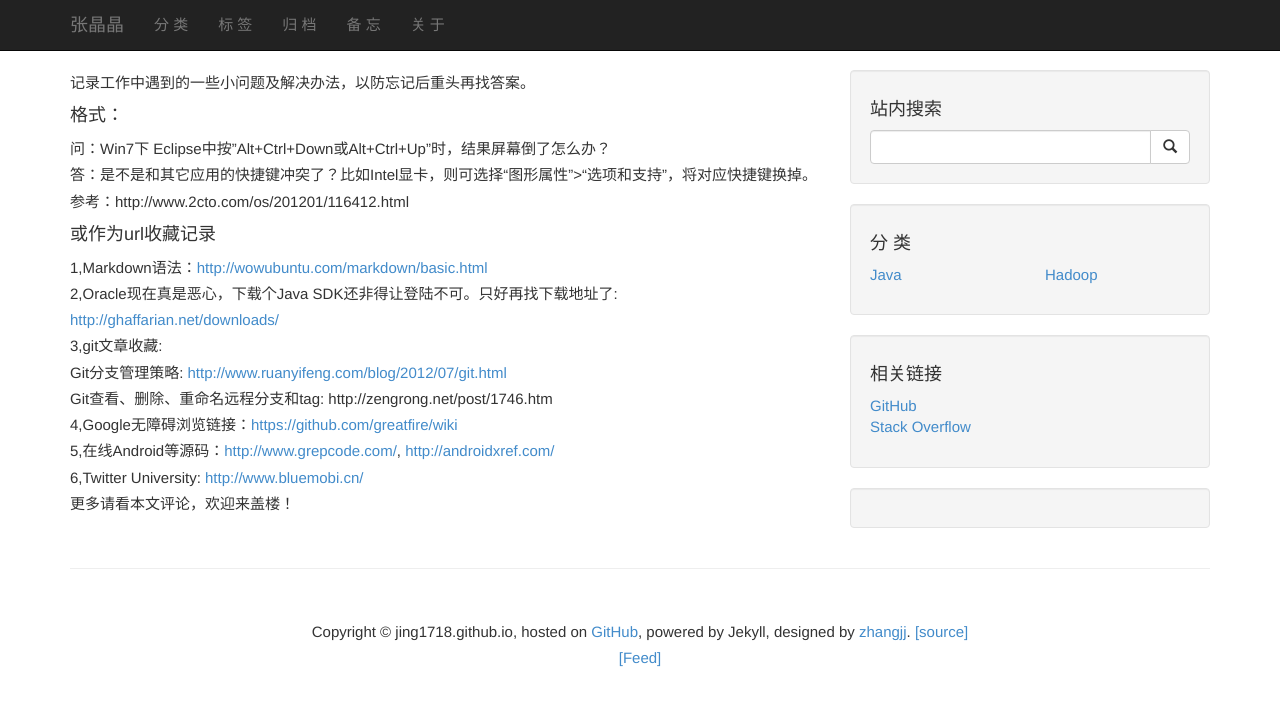
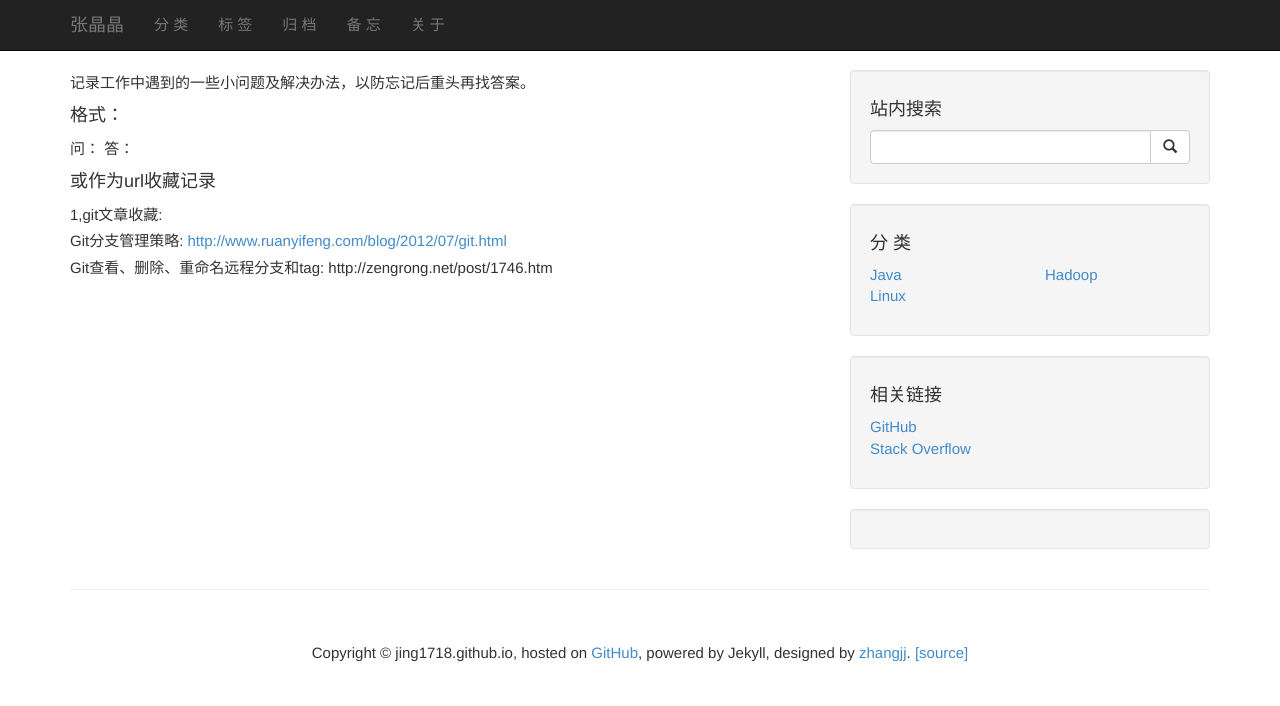
Before and after one commit to jing1718/jing1718.github.io, a Jekyll site: the page built from faqs.md, in a window 1280 px wide. Shown: the top 706 px of the page. Built offline with Jekyll 4.4.1, drawn with Linux system fonts in a browser that asks for light colours; Markdown is read by kramdown in place of the engine named in the settings; comment, search, counter and statistics services are not loaded.

Commit message:
第一篇博客

```diff
--- a/_includes/categories.html
+++ b/_includes/categories.html
@@ -3,6 +3,11 @@
                   <li>
                     <a href="/categories.html#java">
                       Java
+                    </a>
+                  </li>
+                  <li>
+                    <a href="/categories.html#linux">
+                      Linux
                     </a>
                   </li>
                 </ul>
--- a/_includes/copyright.html
+++ b/_includes/copyright.html
@@ -1,5 +1,4 @@
             <p align="center">
-				Copyright &copy; {{ site.domain }}, hosted on <a href="https://github.com">GitHub</a>, powered by Jekyll, designed by <a href="https://github.com/jing1718">zhangjj</a>. <a href="https://github.com/{{site.github}}/{{site.github}}.github.com">[source]</a>
+				Copyright &copy; {{ site.domain }}, hosted on <a href="https://github.com">GitHub</a>, powered by Jekyll, designed by <a href="https://github.com/jing1718">zhangjj</a>. <a href="https://github.com/{{site.github}}/{{site.github}}.github.io">[source]</a>
 				<br/>
-				 <a href="/atom.xml">[Feed]</a>
             </p>
--- a/faqs.md
+++ b/faqs.md
@@ -5,26 +5,10 @@ title: "问答：Faqs"
 记录工作中遇到的一些小问题及解决办法，以防忘记后重头再找答案。
 
 ####格式：
-问：Win7下 Eclipse中按"Alt+Ctrl+Down或Alt+Ctrl+Up"时，结果屏幕倒了怎么办？
-答：是不是和其它应用的快捷键冲突了？比如Intel显卡，则可选择“图形属性”>“选项和支持”，将对应快捷键换掉。参考：http://www.2cto.com/os/201201/116412.html
+问：
+答：
 
 ####或作为url收藏记录
-1,Markdown语法：<http://wowubuntu.com/markdown/basic.html>
-2,Oracle现在真是恶心，下载个Java SDK还非得让登陆不可。只好再找下载地址了: <http://ghaffarian.net/downloads/>
-3,git文章收藏:
+1,git文章收藏:
 Git分支管理策略: <http://www.ruanyifeng.com/blog/2012/07/git.html>
 Git查看、删除、重命名远程分支和tag: http://zengrong.net/post/1746.htm
-4,Google无障碍浏览链接：<https://github.com/greatfire/wiki>
-5,在线Android等源码：<http://www.grepcode.com/>, <http://androidxref.com/>
-6,Twitter University: <http://www.bluemobi.cn/>
-更多请看本文评论，欢迎来盖楼！
-
-<!-- Blog Comments -->
-<div class="media">
-  <!-- UY BEGIN -->
-  <div id="uyan_frame">
-  </div>
-  <script type="text/javascript" src="http://v2.uyan.cc/code/uyan.js?uid=1511840">
-  </script>
-  <!-- UY END -->
-</div>
```
Also changed, not shown: _posts/linux/2016-01-19-suse-linux-firewall-setting.md (added, +26 -0 lines), about.md (+1 -1 lines), atom.xml (deleted, +0 -27 lines).
